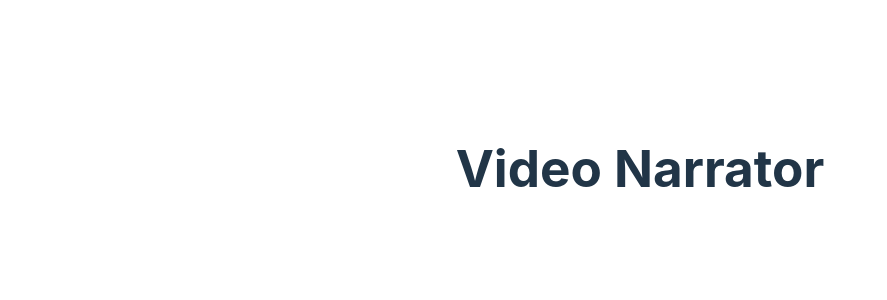
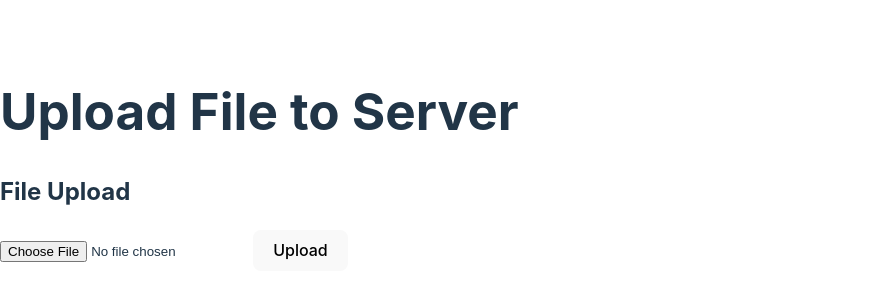
Before and after one commit to junwatu/ai-narrative-and-voices, a React (Vite) app in the folder app/: page / in a window 1280 px wide. Shown: the part 232-532 px from the top of the page, without its empty margins (0-887 px from the left). Built offline with nearby package versions, Linux system fonts and the light colour scheme.

Commit message:
add FileUpload to app

```diff
--- a/app/src/App.jsx
+++ b/app/src/App.jsx
@@ -1,12 +1,13 @@
-import './App.css'
+import React from 'react'
+import FileUpload from './components/FileUpload'
 
 function App() {
-
-  return (
-    <>
-      <h1>Video Narrator</h1>
-    </>
-  )
+	return (
+		<div className="App">
+			<h1>Upload File to Server</h1>
+			<FileUpload />
+		</div>
+	)
 }
 
 export default App
```
